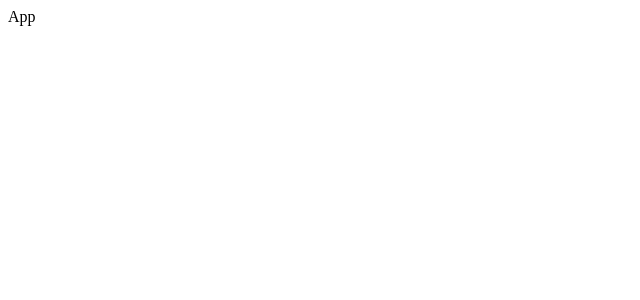
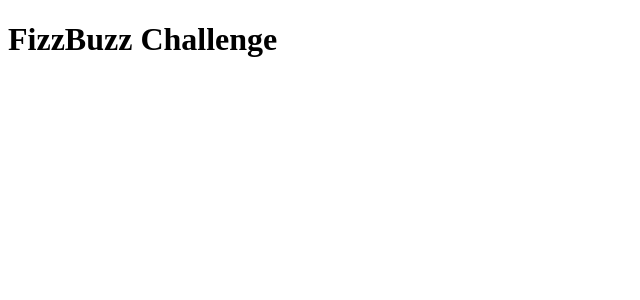
Before and after one commit to Manikandankasirajan/FizzBuzz_Challenge_Kata_React, a React (Vite) app in the folder FizzBuzz/: page / in a window 1280 px wide. Shown: the top 300 px of the page, without its empty margins (0-640 px from the left). Built offline with nearby package versions, Linux system fonts and the light colour scheme.

Commit message:
docs : add fizzbuzz page to the application

```diff
--- a/FizzBuzz/src/App.jsx
+++ b/FizzBuzz/src/App.jsx
@@ -1,7 +1,12 @@
 import React from "react";
+import FizzBuzz from "./pages/FizzBuzz/FizzBuzz";
 
 const App = () => {
-	return <div>App</div>;
+	return (
+		<>
+			<FizzBuzz />
+		</>
+	);
 };
 
 export default App;
--- /dev/null
+++ b/FizzBuzz/src/pages/FizzBuzz/FizzBuzz.jsx
@@ -0,0 +1,11 @@
+import React from "react";
+
+const FizzBuzz = () => {
+	return (
+		<>
+			<h1>FizzBuzz Challenge</h1>
+		</>
+	);
+};
+
+export default FizzBuzz;
--- a/FizzBuzz/vitest.config.js
+++ b/FizzBuzz/vitest.config.js
@@ -1,6 +1,8 @@
 import { defineConfig } from "vitest/config";
+import react from "@vitejs/plugin-react";
 
-defineConfig({
+export default defineConfig({
+	plugins: [react()],
 	test: {
 		environment: "jsdom",
 	},
```
Also changed, not shown: 1 other file (tests, documents, lock files or other folders).
